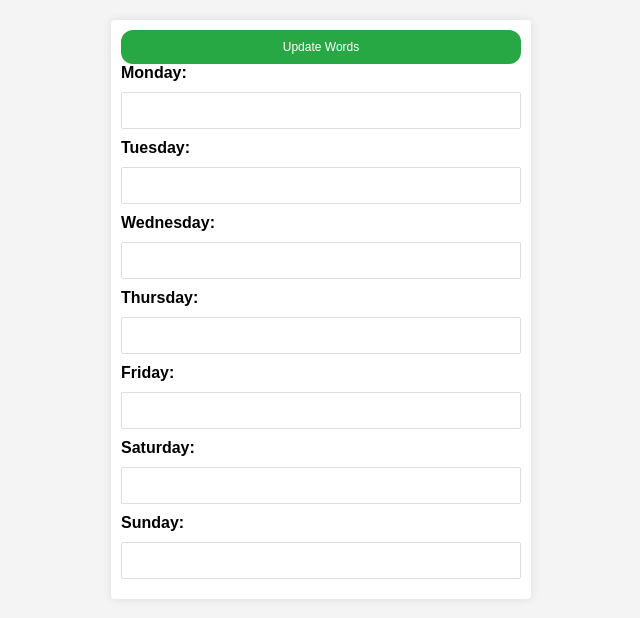
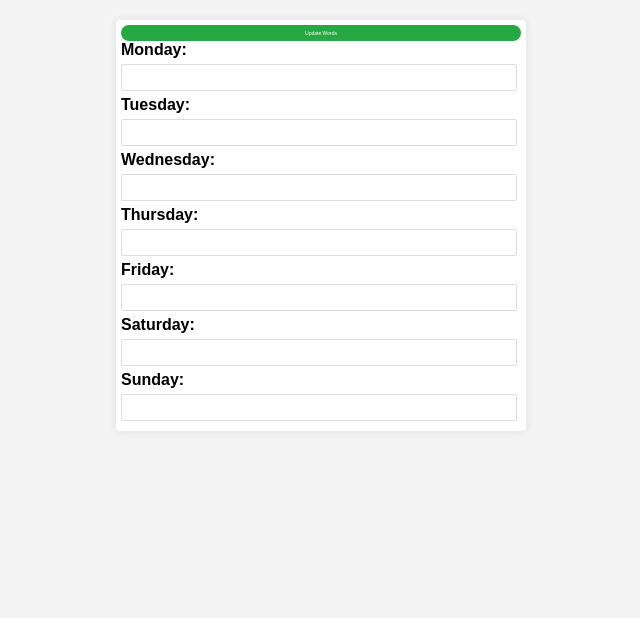
Before and after one commit to rjrizokas/my-web-app-wordly, a website: page update.html in a window 1280 px wide. Shown: the whole page, without its empty margins (319-959 px from the left). Drawn offline with Linux system fonts and the light colour scheme.

Commit message:
Update update.html

```diff
--- a/update.html
+++ b/update.html
@@ -18,32 +18,32 @@
         form {
             max-width: 400px;
             margin: 0 auto;
-            padding: 10px;
+            padding: 5px;
             background: #fff;
             border-radius: 4px;
             box-shadow: 0 0 10px rgba(0, 0, 0, 0.1);
         }
         label {
             display: block;
-            margin-bottom: 10px;
+            margin-bottom: 5px;
             font-weight: bold;
         }
         input[type="text"] {
-            width: calc(100% - 22px);
-            padding: 10px;
-            margin-bottom: 10px;
+            width: calc(100% - 16px);
+            padding: 5px;
+            margin-bottom: 5px;
             border: 1px solid #ddd;
             border-radius: 2px;
         }
         button {
             display: block;
             width: 100%;
-            padding: 10px;
+            padding: 5px;
             background-color: #28a745;
             color: #fff;
             border: none;
             border-radius: 12px;
-            font-size: 12px;
+            font-size: 5px;
             cursor: pointer;
         }
         button:hover {
@@ -51,8 +51,8 @@
         }
         #status {
             text-align: center;
-            margin-top: 10px;
-            font-size: 10px;
+            margin-top: 5px;
+            font-size: 5px;
             font-weight: bold;
         }
     </style>
```
